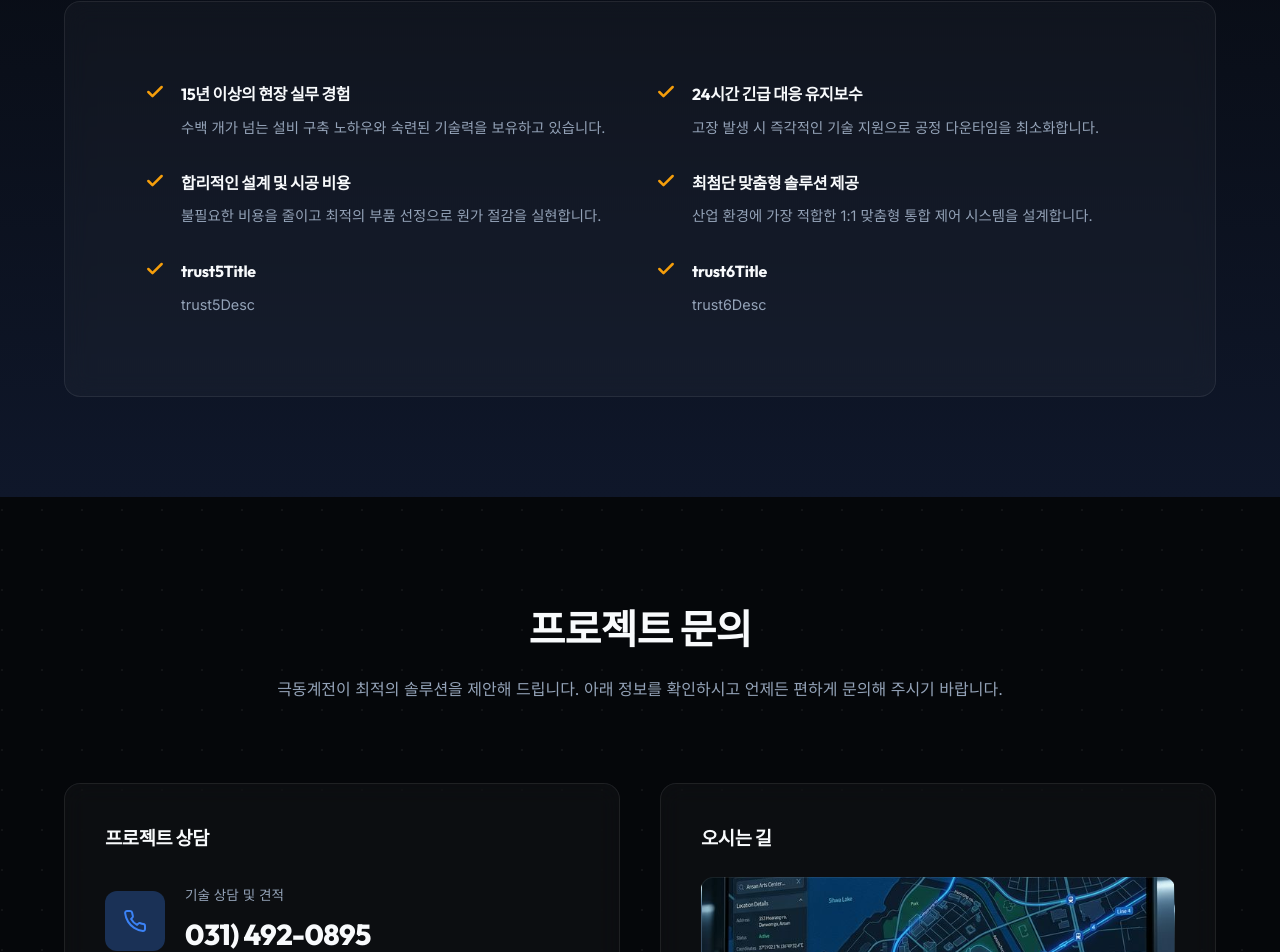
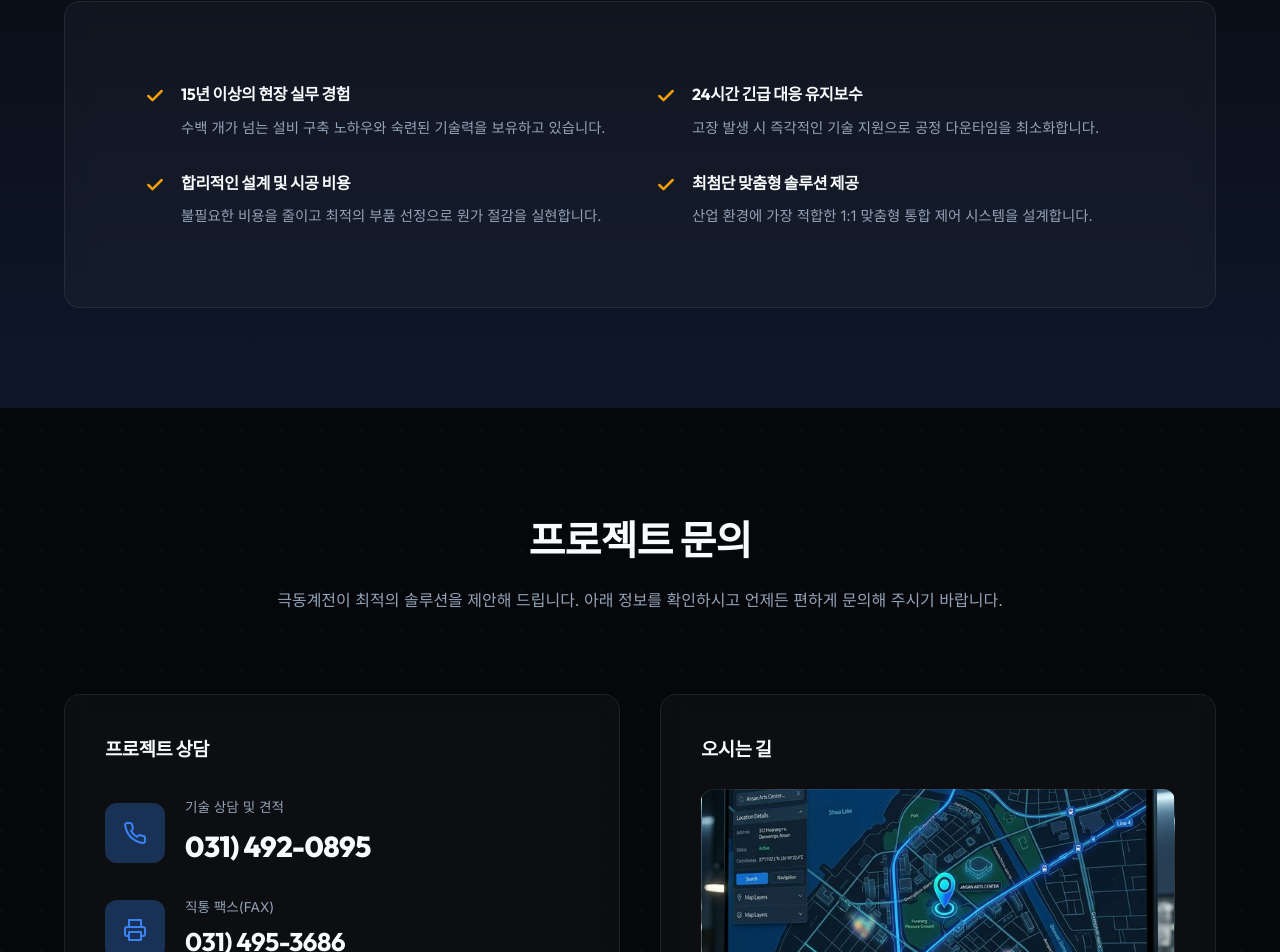
Before and after one commit to kukdongSystem/kukdongsystem, a Next.js app: page / in a window 1280 px wide. Shown: the part 5132-6084 px from the top of the page. Built offline with nearby package versions, Linux system fonts and the light colour scheme.

Commit message:
Fix(layout): remove trust5/6, fix checkmark shrinking, prevent mobile grid overflow

```diff
--- a/src/app/globals.css
+++ b/src/app/globals.css
@@ -135,10 +135,23 @@ h1, h2, h3, h4 {
 }
 
 /* Grid & Layout Helpers */
+.grid-cols-2 {
+  display: grid;
+  grid-template-columns: repeat(auto-fit, minmax(320px, 1fr));
+  gap: 32px;
+}
+
 .grid-cols-3 {
   display: grid;
   grid-template-columns: repeat(auto-fit, minmax(320px, 1fr));
   gap: 32px;
+}
+
+@media (max-width: 768px) {
+  .grid-cols-2,
+  .grid-cols-3 {
+    grid-template-columns: 1fr !important;
+  }
 }
 
 /* Section Spacing */
@@ -844,9 +857,8 @@ footer p {
     flex: none;
   }
 
-  .modal-slider-btn {
-    width: 40px;
-    height: 40px;
+  .glass[style] {
+    padding: 24px !important;
   }
 }
 
--- a/src/app/page.tsx
+++ b/src/app/page.tsx
@@ -527,46 +527,32 @@ export default function Home() {
           </div>
           <div className="glass" style={{ padding: '80px', textAlign: 'center' }}>
             <div className="grid-cols-3" style={{ textAlign: 'left' }}>
-              <div style={{ display: 'flex', gap: '16px' }}>
-                <Icons.Check />
+              <div style={{ display: 'flex', gap: '16px', alignItems: 'flex-start' }}>
+                <div style={{ flexShrink: 0, marginTop: '4px' }}><Icons.Check /></div>
                 <div>
                   <h4 style={{ marginBottom: '8px' }}>{t('trust1Title', language)}</h4>
                   <p style={{ fontSize: '0.9rem', color: 'var(--text-muted)' }}>{t('trust1Desc', language)}</p>
                 </div>
               </div>
-              <div style={{ display: 'flex', gap: '16px' }}>
-                <Icons.Check />
+              <div style={{ display: 'flex', gap: '16px', alignItems: 'flex-start' }}>
+                <div style={{ flexShrink: 0, marginTop: '4px' }}><Icons.Check /></div>
                 <div>
                   <h4 style={{ marginBottom: '8px' }}>{t('trust2Title', language)}</h4>
                   <p style={{ fontSize: '0.9rem', color: 'var(--text-muted)' }}>{t('trust2Desc', language)}</p>
                 </div>
               </div>
-              <div style={{ display: 'flex', gap: '16px' }}>
-                <Icons.Check />
+              <div style={{ display: 'flex', gap: '16px', alignItems: 'flex-start' }}>
+                <div style={{ flexShrink: 0, marginTop: '4px' }}><Icons.Check /></div>
                 <div>
                   <h4 style={{ marginBottom: '8px' }}>{t('trust3Title', language)}</h4>
                   <p style={{ fontSize: '0.9rem', color: 'var(--text-muted)' }}>{t('trust3Desc', language)}</p>
                 </div>
               </div>
-              <div style={{ display: 'flex', gap: '16px' }}>
-                <Icons.Check />
+              <div style={{ display: 'flex', gap: '16px', alignItems: 'flex-start' }}>
+                <div style={{ flexShrink: 0, marginTop: '4px' }}><Icons.Check /></div>
                 <div>
                   <h4 style={{ marginBottom: '8px' }}>{t('trust4Title', language)}</h4>
                   <p style={{ fontSize: '0.9rem', color: 'var(--text-muted)' }}>{t('trust4Desc', language)}</p>
-                </div>
-              </div>
-              <div style={{ display: 'flex', gap: '16px' }}>
-                <Icons.Check />
-                <div>
-                  <h4 style={{ marginBottom: '8px' }}>{t('trust5Title', language)}</h4>
-                  <p style={{ fontSize: '0.9rem', color: 'var(--text-muted)' }}>{t('trust5Desc', language)}</p>
-                </div>
-              </div>
-              <div style={{ display: 'flex', gap: '16px' }}>
-                <Icons.Check />
-                <div>
-                  <h4 style={{ marginBottom: '8px' }}>{t('trust6Title', language)}</h4>
-                  <p style={{ fontSize: '0.9rem', color: 'var(--text-muted)' }}>{t('trust6Desc', language)}</p>
                 </div>
               </div>
             </div>
@@ -582,7 +568,7 @@ export default function Home() {
             <p style={{ color: 'var(--text-muted)' }}>{t('contactDesc', language)}</p>
           </div>
 
-          <div className="grid-cols-2" style={{ display: 'grid', gridTemplateColumns: 'repeat(auto-fit, minmax(400px, 1fr))', gap: '40px' }}>
+          <div className="grid-cols-2" style={{ gap: '40px' }}>
             {/* Left: Contact Info */}
             <div className="glass" style={{ padding: '40px', display: 'flex', flexDirection: 'column', gap: '30px' }}>
               <div>
```
